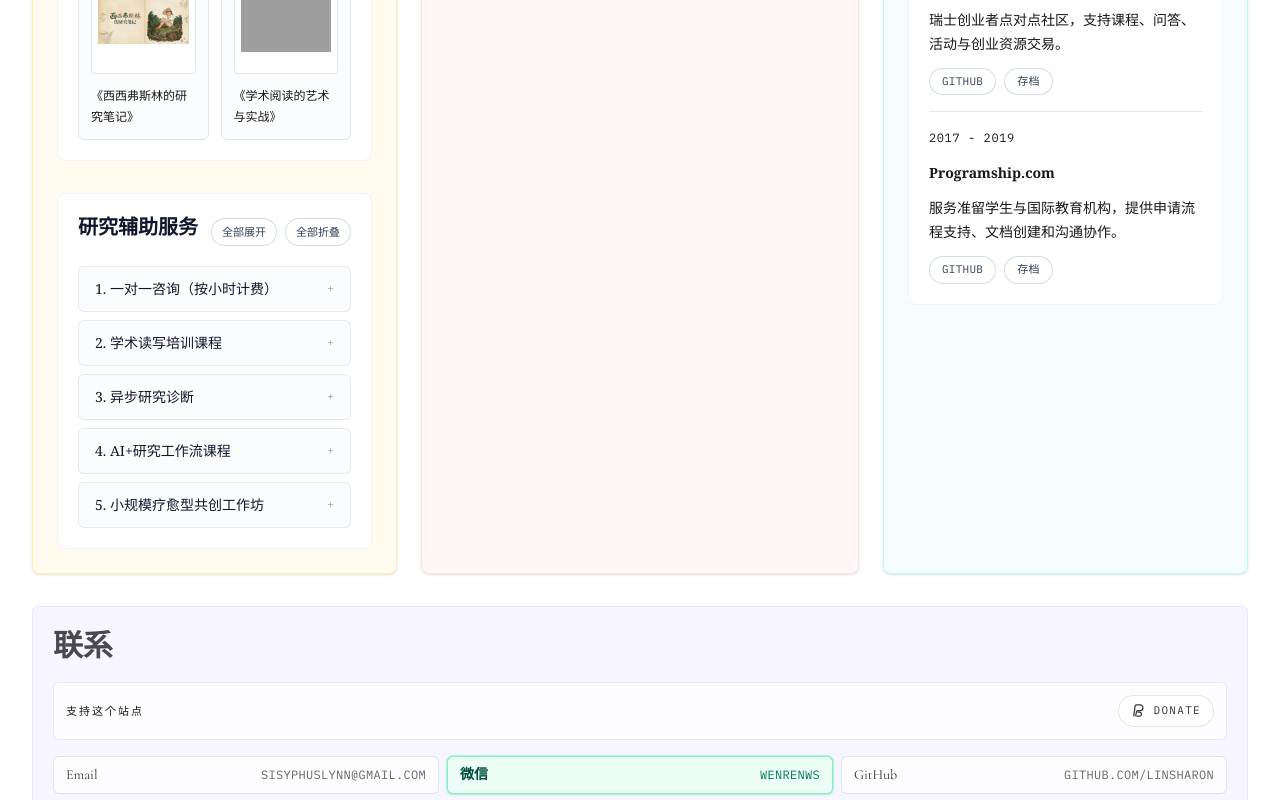
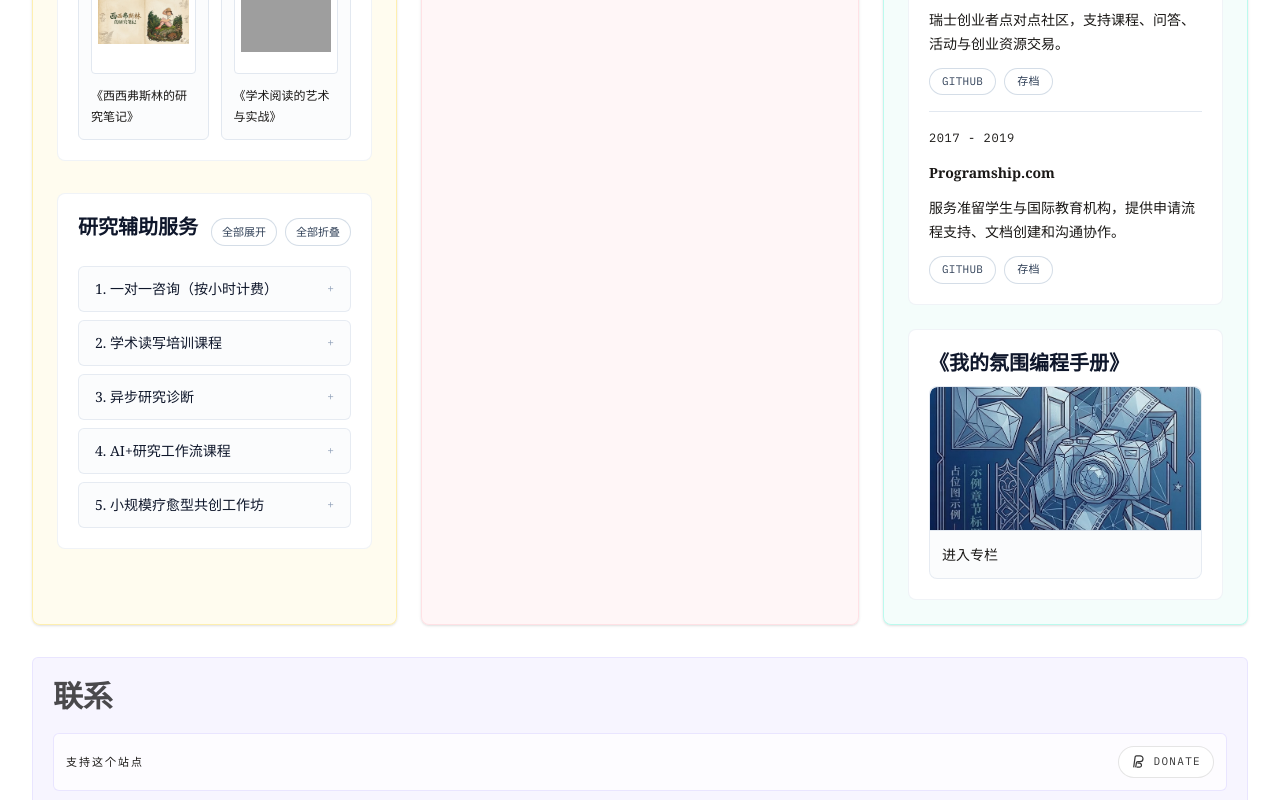
Before and after one commit to linsharon/linsharon, a Next.js app in the folder retro-paper-site/: page / in a window 1280 px wide. Shown: the part 1565-2365 px from the top of the page. Built offline with nearby package versions, Linux system fonts and the light colour scheme; grey boxes are pictures that could not be loaded.

Commit message:
feat: add vibe coding manual section

```diff
--- a/retro-paper-site/src/components/DesignPanel.tsx
+++ b/retro-paper-site/src/components/DesignPanel.tsx
@@ -1,6 +1,7 @@
 "use client";
 
 import { useState } from "react";
+import Image from "next/image";
 
 type ToolCard = {
   name: string;
@@ -39,6 +40,7 @@ const WECHAT_PURCHASE_MESSAGE = "请添加西西弗斯林的微信：wenrenws，
 const DESIGN_SERVICE_PAYPAL_URL_1 = "https://www.paypal.com/ncp/payment/DJ2HCFHXLUXZG";
 const DESIGN_SERVICE_PAYPAL_URL_2 = "https://www.paypal.com/ncp/payment/J6PHAJW28VARL";
 const DESIGN_SERVICE_PAYPAL_URL_3 = "https://www.paypal.com/ncp/payment/KK7SYJEUCNZHU";
+const VIBE_MANUAL_URL = "https://mp.weixin.qq.com/mp/appmsgalbum?__biz=MzA3NTUwNTMwNQ==&action=getalbum&album_id=4477712477589602307#wechat_redirect";
 
 const tools: ToolCard[] = [
   {
@@ -401,6 +403,27 @@ export default function DesignPanel({ lang }: DesignPanelProps) {
           ))}
         </ol>
       </div>
+
+      <article className="rounded-lg border border-slate-200/50 bg-white p-5">
+        <h3 className="mb-4 font-semibold text-slate-900">《我的氛围编程手册》</h3>
+        <a
+          className="group block overflow-hidden rounded-lg border border-slate-200/80 bg-slate-50/50 transition hover:bg-slate-50 hover:shadow-md"
+          href={VIBE_MANUAL_URL}
+          target="_blank"
+          rel="noopener noreferrer"
+        >
+          <div className="relative h-36 w-full overflow-hidden rounded-t-lg border-b border-slate-200">
+            <Image
+              src="/images/image00.jpg"
+              alt="我的氛围编程手册"
+              fill
+              className="object-cover transition-transform duration-300 group-hover:scale-105"
+              sizes="(min-width: 1024px) 33vw, 100vw"
+            />
+          </div>
+          <p className="px-3 py-3 text-sm font-medium text-slate-900 group-hover:text-slate-950">{lang === "zh" ? "进入专栏" : "Open collection"}</p>
+        </a>
+      </article>
     </section>
   );
 }
```
